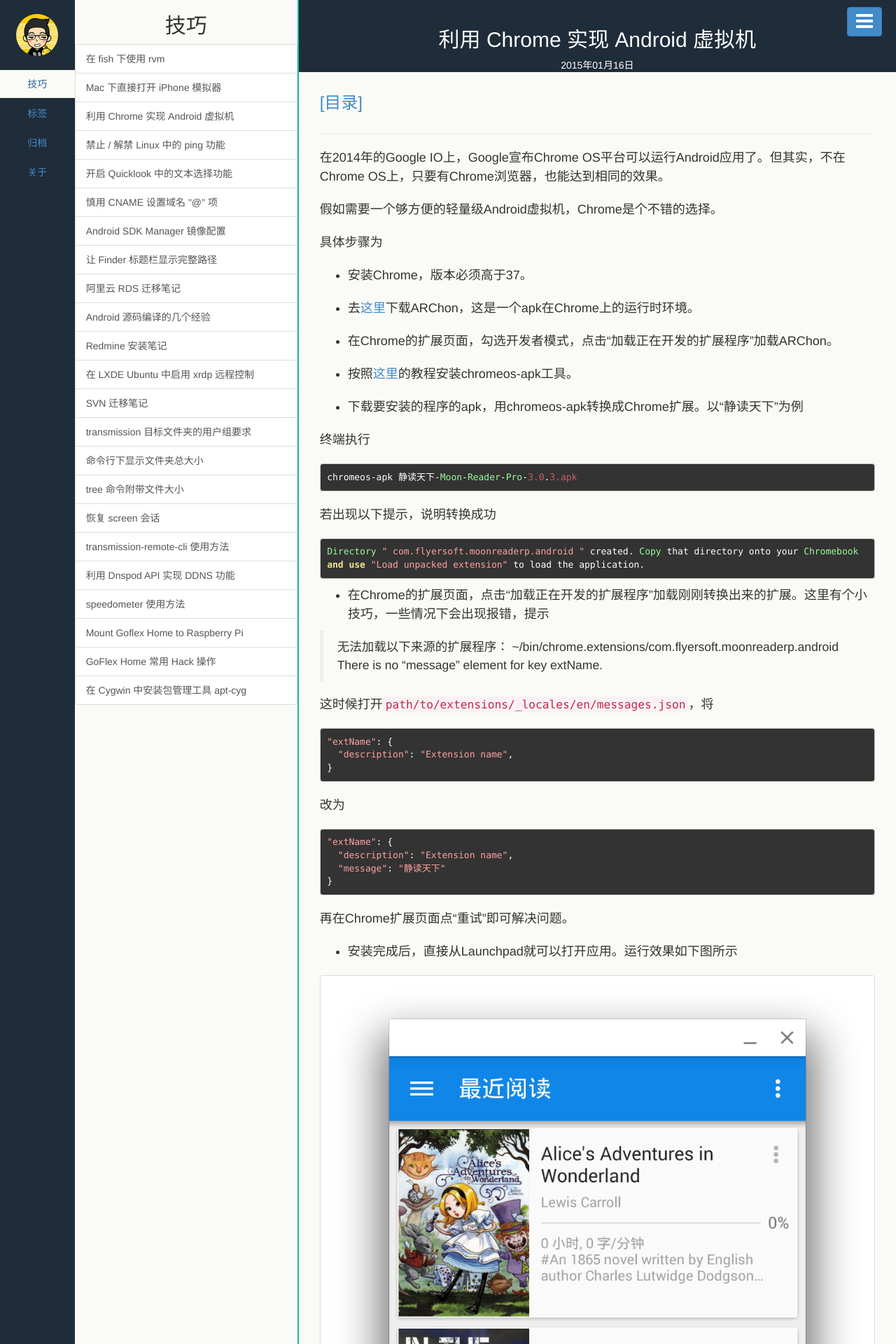
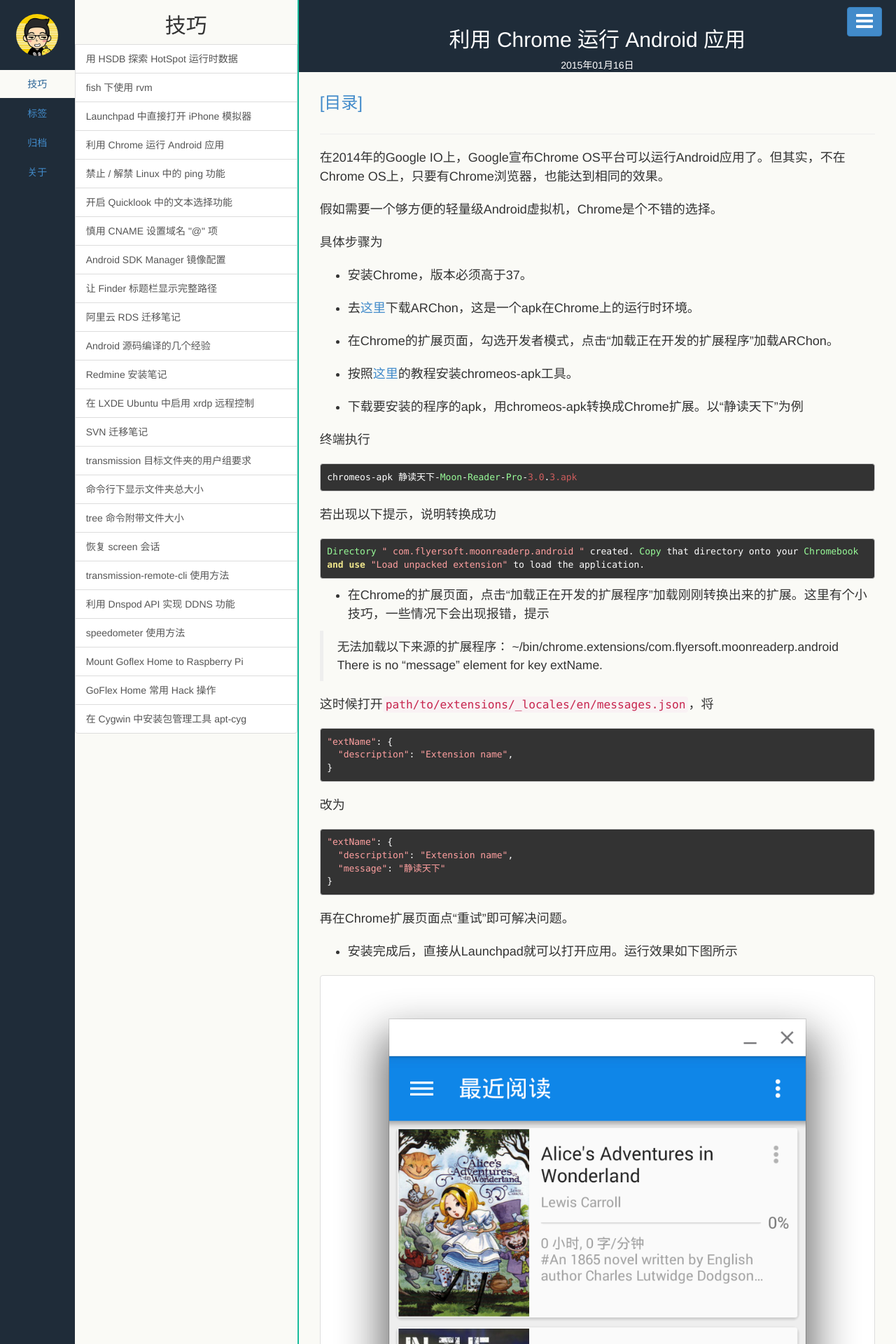
Before and after one commit to iskl/iskl.github.com, a Jekyll site: the page built from _posts/2015-01-16-run-android-apps-in-chrome.md, in a window 1280 px wide. Shown: the top 1920 px of the page at 70% size. Built offline with Jekyll 4.4.1, drawn with Linux system fonts in a browser that asks for light colours.

Commit message:
20150119222703
20150119222703

```diff
--- a/_posts/2015-01-16-run-android-apps-in-chrome.md
+++ b/_posts/2015-01-16-run-android-apps-in-chrome.md
@@ -1,6 +1,6 @@
 ---
 layout: post
-title: 利用 Chrome 实现 Android 虚拟机
+title: 利用 Chrome 运行 Android 应用
 category: 技巧
 tags: [Chrome, Android]
 description: 在 Chrome 浏览器中运行 Android 应用
--- a/_posts/2015-01-17-iphone-simulator.md
+++ b/_posts/2015-01-17-iphone-simulator.md
@@ -1,6 +1,6 @@
 ---
 layout: post
-title: Mac 下直接打开 iPhone 模拟器
+title: Launchpad 中直接打开 iPhone 模拟器
 category: 技巧
 tags: [MacOSX, iPhone]
 description: Mac 下直接打开 iPhone 模拟器
--- a/_posts/2015-01-18-use-rvm-under-fish.md
+++ b/_posts/2015-01-18-use-rvm-under-fish.md
@@ -1,6 +1,6 @@
 ---
 layout: post
-title: 在 fish 下使用 rvm
+title: fish 下使用 rvm
 category: 技巧
 tags: [fish, rvm, shell]
 description: fish 中使用 rvm
--- /dev/null
+++ b/_posts/2015-01-19-explore-hotspot-using-hsdb.md
@@ -0,0 +1,15 @@
+---
+layout: post
+title: 用 HSDB 探索 HotSpot 运行时数据
+category: 技巧
+tags: [Java, HotSpot]
+description: 用 HSDB 分析 HotSpot 虚拟机内存
+---
+
+用jdb或者IntelliJ Idea的调试器暂停程序
+
+打开HSDB，注意权限
+
+    sudo java -cp /Library/Java/JavaVirtualMachines/jdk1.7.0_71.jdk/Contents/Home/lib/sa-jdi.jar sun.jvm.hotspot.HSDB
+
+在活动监视器中查看程序PID，File -> Attach to HotSpot Process，输入PID，attach上。
```
